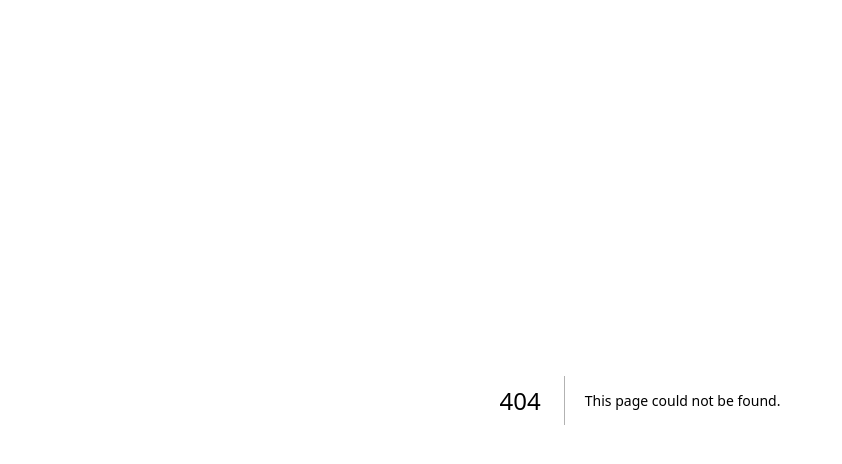
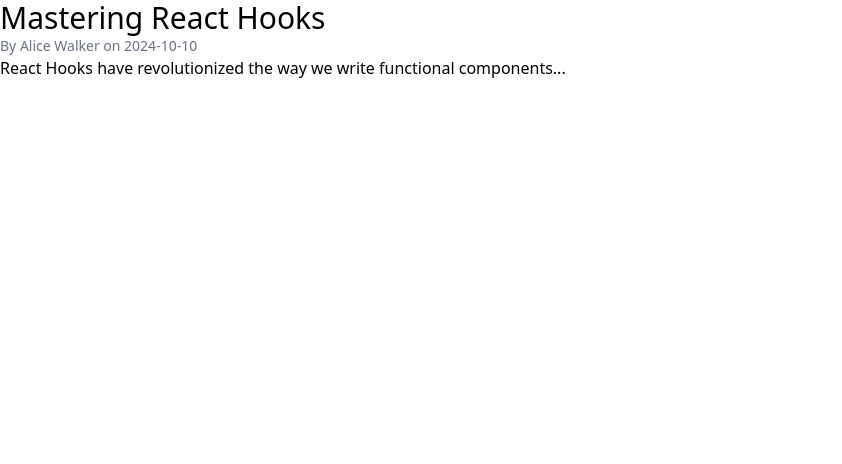
Before and after one commit to umarprogrammer19/Dynamic-Blog, a Next.js app: page /1 in a window 1280 px wide. Before the commit this address had no page. Shown: the top 464 px of the page, without its empty margins (0-842 px from the left). Built offline with nearby package versions, Linux system fonts and the light colour scheme.

Commit message:
Finally Rendered Blogs Dynamically

```diff
--- /dev/null
+++ b/src/app/[id]/page.tsx
@@ -0,0 +1,22 @@
+import React from 'react';
+import { Blogs, blogs } from "@/blogs/blogs";
+
+export default function Blog(props: { params: { id: string } }) {
+    const getBlogs = blogs.find((item: Blogs) => item.id === parseInt(props.params.id));
+
+    if (!getBlogs) {
+        return <h1>Blog Bot Found</h1>
+    }
+
+    return (
+        <>
+            <div className="blog-details">
+                <h1 className="text-3xl">{getBlogs.title}</h1>
+                <p className="text-sm text-gray-500">By {getBlogs.author} on {getBlogs.date}</p>
+                <div className="blog-content">
+                    <p>{getBlogs.content}</p>
+                </div>
+            </div>
+        </>
+    )
+}
--- a/src/app/page.tsx
+++ b/src/app/page.tsx
@@ -12,7 +12,7 @@ export default function Home() {
             <h2 className="text-xl">{blog.title}</h2>
             <p>By {blog.author} on {blog.date}</p>
             <p>{blog.content}</p>
-            <Link href={`/${blog.id}`}></Link>
+            <Link href={`/${blog.id}`} className="text-blue-500">View More</Link>
           </div>
         })
       }
```
